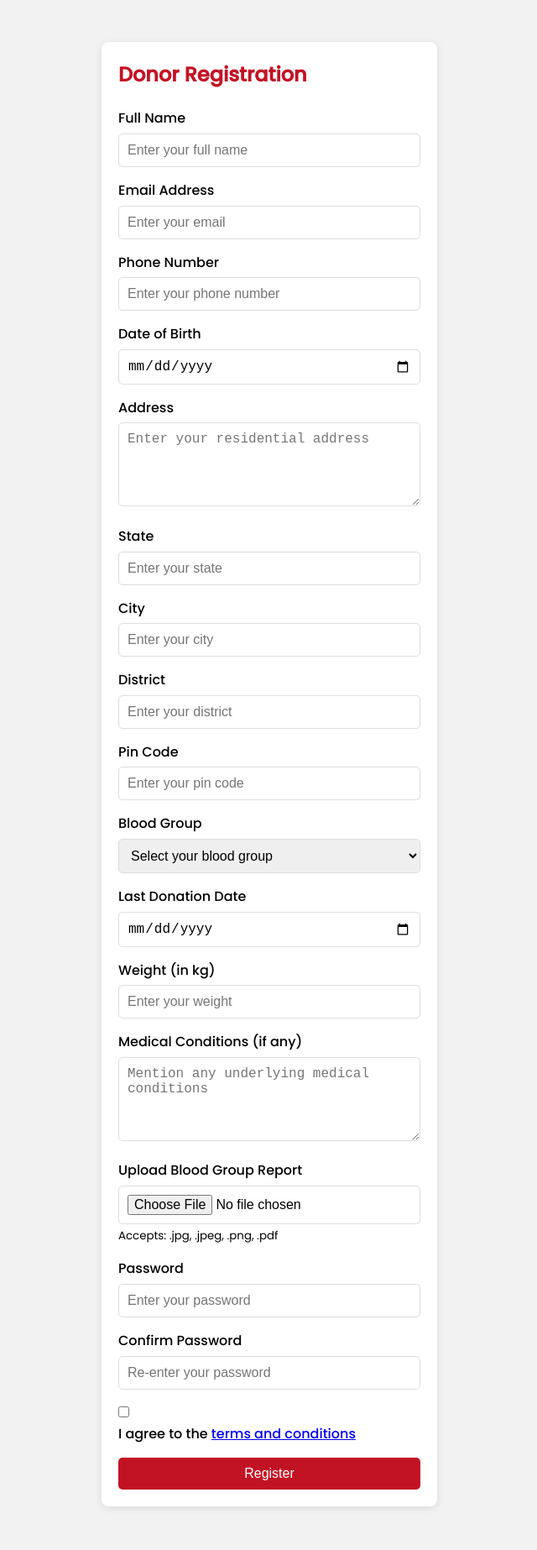
After one commit to aliaxali/bdms-project, a Node server app: template views/registrationpage.ejs in a window 1280 px wide. The commit adds this page. Shown: the whole page at 84% size, without its empty margins (319-959 px from the left). Run offline with Node 20, Linux system fonts and the light colour scheme; the template is opened without the code that fills it, so the values that code supplies are empty; some libraries are stand-ins or nearby versions.

Commit message:
added donor registration file,css and js

```diff
--- /dev/null
+++ b/public/css/registrationstyles.css
@@ -0,0 +1,90 @@
+/* registrationstyles.css */
+
+/* Import Poppins font */
+@import url('https://fonts.googleapis.com/css2?family=Poppins:wght@300;400;500&display=swap');
+
+/* Reset styles */
+* {
+    box-sizing: border-box;
+    margin: 0;
+    padding: 0;
+}
+
+body {
+    font-family: "Poppins", sans-serif;
+    line-height: 1.6;
+    background-color: #f2f2f2; /* Light gray background */
+}
+
+/* Registration Container */
+.registration-container {
+    width: 400px; /* Fixed width for form */
+    margin: 50px auto; /* Centered vertically and horizontally */
+    padding: 20px; /* Padding for comfort */
+    background-color: white; /* White background for form */
+    border-radius: 8px; /* Rounded corners */
+    box-shadow: 0 2px 10px rgba(0, 0, 0, 0.1); /* Subtle shadow for depth */
+    text-align: left; /* Align text to the left */
+}
+
+/* Header Style */
+h2 {
+    color: #c21325; /* Main red color for headings */
+    margin-bottom: 20px; /* Space below heading */
+}
+
+/* Input Group Styles */
+.input-group {
+    margin-bottom: 15px; /* Space below input group */
+}
+
+.input-group label {
+    display: block; /* Block display for label */
+    margin-bottom: 5px; /* Space below label */
+    font-weight: 500; /* Medium weight for labels */
+}
+
+.input-group input,
+.input-group select,
+.input-group textarea {
+    width: 100%; /* Full width for inputs */
+    padding: 10px; /* Padding for comfort */
+    border: 1px solid #ddd; /* Light border */
+    border-radius: 5px; /* Rounded corners */
+    font-size: 16px; /* Font size for inputs */
+}
+
+textarea {
+    resize: vertical; /* Allow vertical resize for textarea */
+    height: 100px; /* Set a default height */
+}
+
+/* Button Styles */
+button {
+    background-color: #c21325; /* Main red color for button */
+    color: white; /* White text color */
+    padding: 10px 15px; /* Padding for comfort */
+    border: none; /* No border */
+    border-radius: 5px; /* Rounded corners */
+    cursor: pointer; /* Pointer cursor on hover */
+    font-size: 16px; /* Font size for button */
+    transition: background 0.3s; /* Smooth background transition */
+    width: 100%; /* Full width for button */
+}
+
+button:hover {
+    background-color: #f15f6d; /* Lighter red on hover */
+}
+
+/* Checkbox Style */
+.input-group input[type="checkbox"] {
+    width: auto; /* Auto width for checkbox */
+    margin-right: 10px; /* Space to the right of checkbox */
+}
+
+/* Responsive Design */
+@media (max-width: 768px) {
+    .registration-container {
+        width: 90%; /* Wider container on smaller screens */
+    }
+}
--- /dev/null
+++ b/public/js/registrationscripts.js
@@ -0,0 +1,12 @@
+
+
+// Basic password validation (checks if passwords match)
+document.getElementById("registration-form").addEventListener("submit", function(event) {
+    var password = document.getElementById("password").value;
+    var confirmPassword = document.getElementById("confirm-password").value;
+
+    if (password !== confirmPassword) {
+        alert("Passwords do not match.");
+        event.preventDefault(); // Prevent form submission
+    }
+});
--- a/views/login.ejs
+++ b/views/login.ejs
@@ -30,6 +30,6 @@
         </form>
         <p>Don't have an account? <a href="registrationpage.html">Register as a Donor</a></p>
     </div>
-    <script src="loginscripts.js"></script>
+    <script src="/css/loginscripts.js"></script>
 </body>
 </html>
--- /dev/null
+++ b/views/registrationpage.ejs
@@ -0,0 +1,115 @@
+<!DOCTYPE html>
+<html lang="en">
+<head>
+    <meta charset="UTF-8">
+    <meta name="viewport" content="width=device-width, initial-scale=1.0">
+    <title>Donor Registration - Blood Donation Management System</title>
+
+    <!-- Link to CSS -->
+    <link rel="stylesheet" href="/css/registrationstyles.css">
+</head>
+<body>
+    <div class="registration-container">
+        <h2>Donor Registration</h2>
+        <form id="registration-form" action="register-donor.php" method="POST" enctype="multipart/form-data">
+            <!-- Personal Information -->
+            <div class="input-group">
+                <label for="name">Full Name</label>
+                <input type="text" id="name" name="name" placeholder="Enter your full name" required>
+            </div>
+            <div class="input-group">
+                <label for="email">Email Address</label>
+                <input type="email" id="email" name="email" placeholder="Enter your email" required>
+            </div>
+            <div class="input-group">
+                <label for="phone">Phone Number</label>
+                <input type="tel" id="phone" name="phone" placeholder="Enter your phone number" required>
+            </div>
+            <div class="input-group">
+                <label for="dob">Date of Birth</label>
+                <input type="date" id="dob" name="dob" required>
+            </div>
+
+            <!-- Address Details -->
+            <div class="input-group">
+                <label for="address">Address</label>
+                <textarea id="address" name="address" placeholder="Enter your residential address" required></textarea>
+            </div>
+            <div class="input-group">
+                <label for="state">State</label>
+                <input type="text" id="state" name="state" placeholder="Enter your state" required>
+            </div>
+            <div class="input-group">
+                <label for="city">City</label>
+                <input type="text" id="city" name="city" placeholder="Enter your city" required>
+            </div>
+            <div class="input-group">
+                <label for="district">District</label>
+                <input type="text" id="district" name="district" placeholder="Enter your district" required>
+            </div>
+            <div class="input-group">
+                <label for="pin-code">Pin Code</label>
+                <input type="text" id="pin-code" name="pin-code" placeholder="Enter your pin code" required>
+            </div>
+
+            <!-- Blood Donation Information -->
+            <div class="input-group">
+                <label for="blood-group">Blood Group</label>
+                <select id="blood-group" name="blood-group" required>
+                    <option value="">Select your blood group</option>
+                    <option value="A+">A+</option>
+                    <option value="A-">A-</option>
+                    <option value="B+">B+</option>
+                    <option value="B-">B-</option>
+                    <option value="AB+">AB+</option>
+                    <option value="AB-">AB-</option>
+                    <option value="O+">O+</option>
+                    <option value="O-">O-</option>
+                </select>
+            </div>
+            <div class="input-group">
+                <label for="last-donation">Last Donation Date</label>
+                <input type="date" id="last-donation" name="last-donation">
+            </div>
+
+            <!-- Health Information -->
+            <div class="input-group">
+                <label for="weight">Weight (in kg)</label>
+                <input type="number" id="weight" name="weight" placeholder="Enter your weight" required>
+            </div>
+            <div class="input-group">
+                <label for="medical-conditions">Medical Conditions (if any)</label>
+                <textarea id="medical-conditions" name="medical-conditions" placeholder="Mention any underlying medical conditions"></textarea>
+            </div>
+
+            <!-- File Upload for Blood Type Result -->
+            <div class="input-group">
+                <label for="blood-group-report">Upload Blood Group Report</label>
+                <input type="file" id="blood-group-report" name="blood-group-report" accept=".jpg, .jpeg, .png, .pdf" required>
+                <small>Accepts: .jpg, .jpeg, .png, .pdf</small>
+            </div>
+
+            <!-- Credentials -->
+            <div class="input-group">
+                <label for="password">Password</label>
+                <input type="password" id="password" name="password" placeholder="Enter your password" required>
+            </div>
+            <div class="input-group">
+                <label for="confirm-password">Confirm Password</label>
+                <input type="password" id="confirm-password" name="confirm-password" placeholder="Re-enter your password" required>
+            </div>
+
+            <!-- Terms and Submit -->
+            <div class="input-group">
+                <input type="checkbox" id="consent" name="consent" required>
+                <label for="consent">I agree to the <a href="termsandconditions.html">terms and conditions</a></label>
+            </div>
+
+            <button type="submit">Register</button>
+        </form>
+    </div>
+
+    <!-- JavaScript -->
+    <script src="/js/registrationscripts.js"></script>
+</body>
+</html>
```
